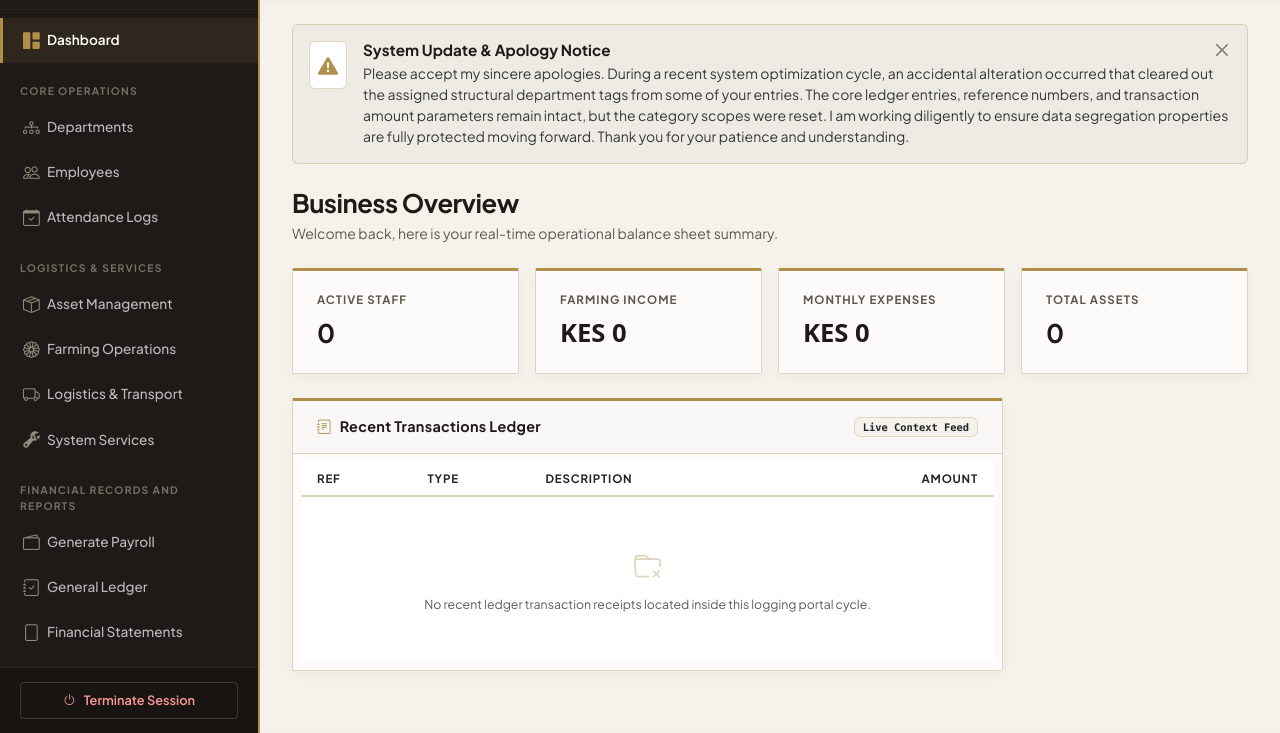
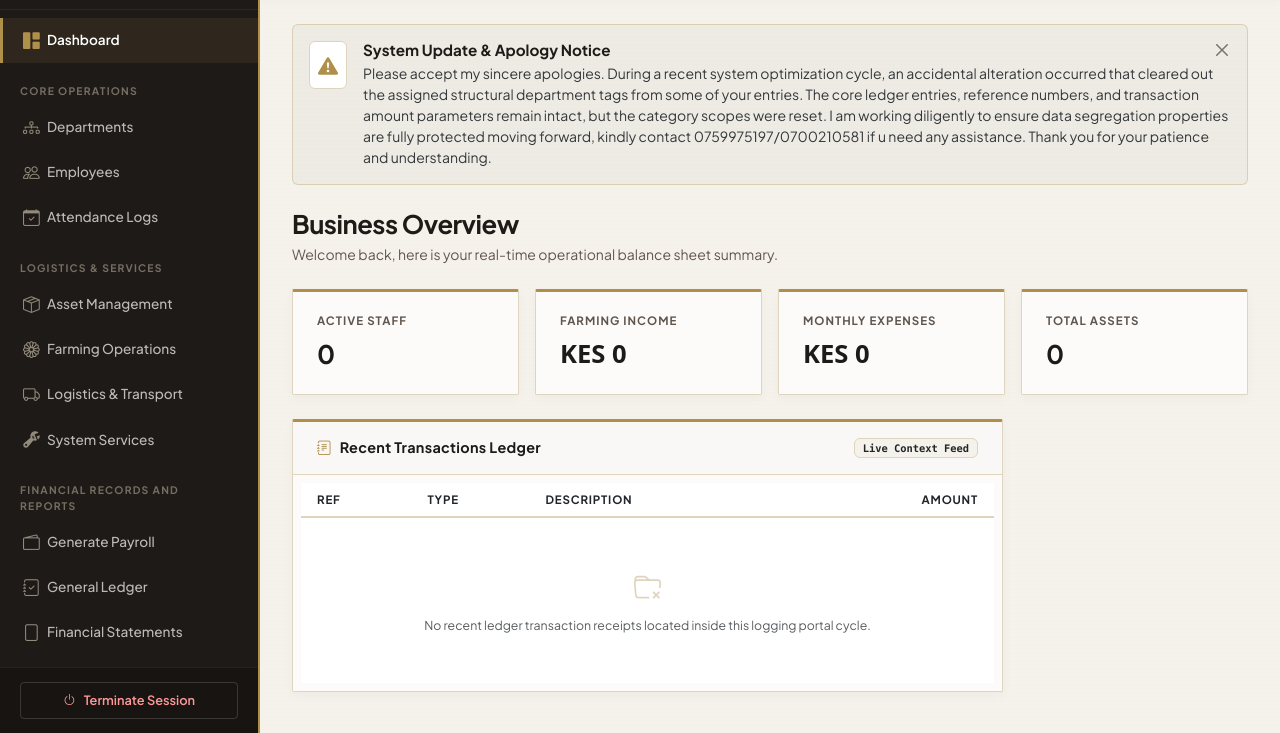
Before and after one commit to Omina123/payroll-, a Django app: page /admin_dashboard/ in a window 1280 px wide. Shown: the part 67-800 px from the top of the page. Run offline with Django 5.2, Linux system fonts and the light colour scheme; data that the repository does not hold is empty.

```diff
--- a/Home/templates/admin.html
+++ b/Home/templates/admin.html
@@ -17,7 +17,7 @@
                         <button type="button" class="btn-close btn-close-sm shadow-none" onclick="dismissBannerPermanently()" style="font-size: 0.75rem;"></button>
                     </div>
                     <p class="small m-0 mt-1 text-dark" style="line-height: 1.5; opacity: 0.9;">
-                        Please accept my sincere apologies. During a recent system optimization cycle, an accidental alteration occurred that cleared out the assigned structural department tags from some of your entries. The core ledger entries, reference numbers, and transaction amount parameters remain intact, but the category scopes were reset. I am working diligently to ensure data segregation properties are fully protected moving forward. Thank you for your patience and understanding.
+                        Please accept my sincere apologies. During a recent system optimization cycle, an accidental alteration occurred that cleared out the assigned structural department tags from some of your entries. The core ledger entries, reference numbers, and transaction amount parameters remain intact, but the category scopes were reset. I am working diligently to ensure data segregation properties are fully protected moving forward, kindly contact 0759975197/0700210581 if u need any assistance. Thank you for your patience and understanding.
                     </p>
                 </div>
             </div>
```
